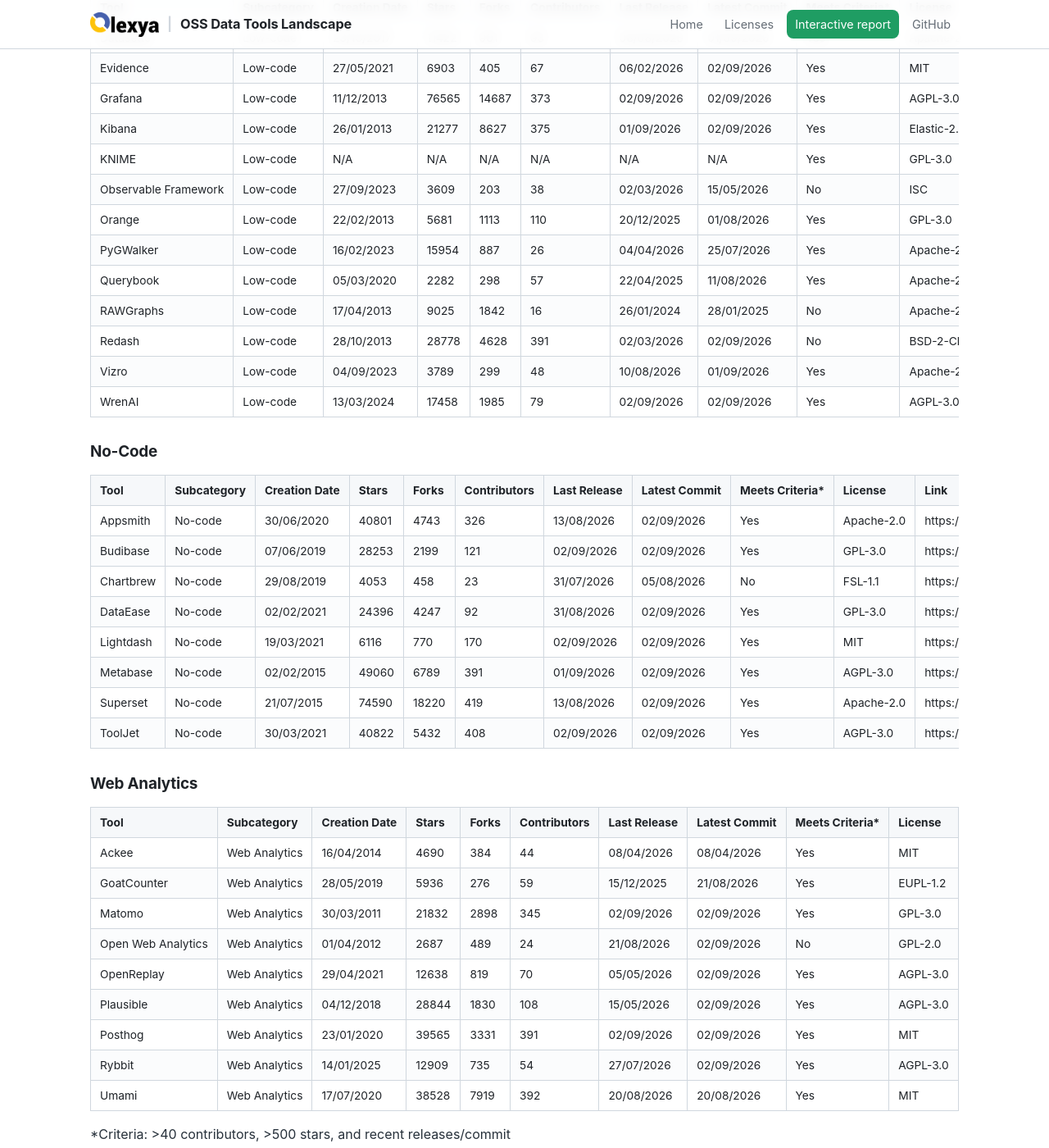
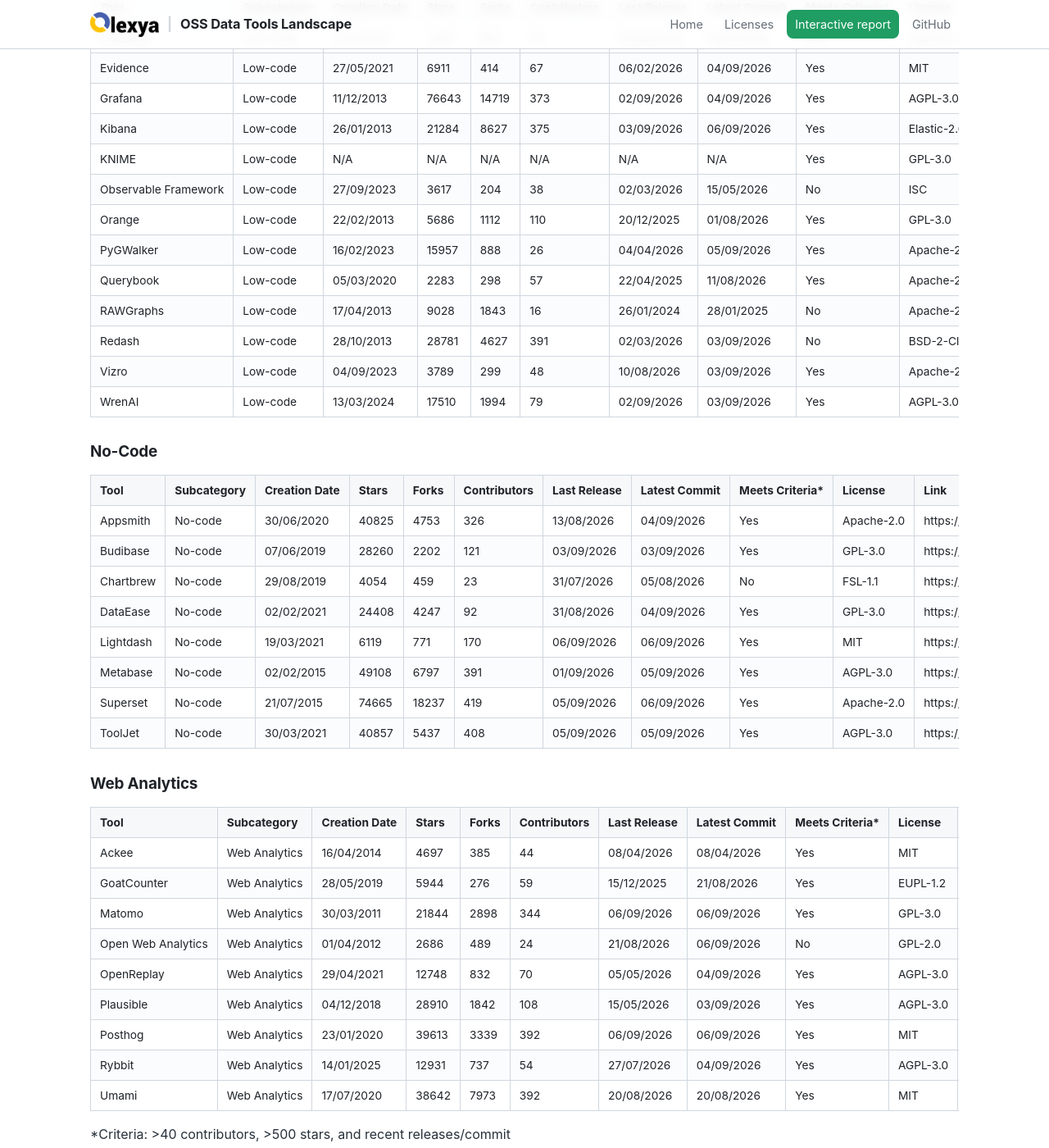
Before and after one commit to olexya/oss-data-tools-landscape, a Jekyll site: the page built from 04.analysis_and_output.md, in a window 1280 px wide and 1400 px high, scrolled down 2307 px. Shown: the whole window at 82% size. Built offline with Jekyll 4.4.1, drawn with Linux system fonts in a browser that asks for light colours; our own code applies the rules of GitHub Pages for plain Markdown files; some of the changed text lies outside the part shown.

Commit message:
Update tools inventory [automated]

```diff
--- a/04.analysis_and_output.md
+++ b/04.analysis_and_output.md
@@ -17,96 +17,96 @@ Here is a summary table of the main analysis and output tools we have identified
 
 | Tool | Subcategory | Creation Date | Stars | Forks | Contributors | Last Release | Latest Commit | Meets Criteria* | License | Link |
 |---|---|---|---|---|---|---|---|---|---|---|
-| AntV G2 | Framework | 26/05/2016 | 12601 | 1660 | 217 | 06/01/2026 | 15/07/2026 | Yes | MIT | https://github.com/antvis/G2 |
-| ApexCharts | Framework | 24/07/2018 | 15144 | 1371 | 230 | 31/08/2026 | 31/08/2026 | Yes | MIT | https://github.com/apexcharts/apexcharts.js |
-| Apache ECharts | Framework | 03/04/2013 | 67220 | 19814 | 273 | 19/05/2026 | 04/08/2026 | Yes | Apache-2.0 | https://github.com/apache/echarts |
-| Bokeh | Framework | 26/03/2012 | 20441 | 4260 | 388 | N/A | 02/09/2026 | Yes | BSD-3-Clause | https://github.com/bokeh/bokeh |
-| Chart JS | Framework | 17/03/2013 | 67676 | 11940 | 426 | 13/10/2025 | 27/05/2026 | Yes | MIT | https://github.com/chartjs/Chart.js |
-| Cube | Framework | 16/09/2018 | 20763 | 2130 | 368 | 01/09/2026 | 02/09/2026 | Yes | Apache-2.0 | https://github.com/cube-js/cube |
-| D3JS | Framework | 27/09/2010 | 113600 | 22668 | 136 | 12/03/2024 | 28/05/2026 | Yes | ISC | https://github.com/d3/d3 |
-| deck.gl | Framework | 15/12/2015 | 14549 | 2263 | 285 | 02/09/2026 | 02/09/2026 | Yes | MIT | https://github.com/visgl/deck.gl |
-| ggplot2 | Framework | 25/05/2008 | 6991 | 2125 | 351 | 22/04/2026 | 02/09/2026 | Yes | MIT | https://github.com/tidyverse/ggplot2 |
-| Great Tables | Framework | 06/05/2022 | 2724 | 129 | 34 | 24/08/2026 | 24/08/2026 | No | MIT | https://github.com/posit-dev/great-tables |
+| AntV G2 | Framework | 26/05/2016 | 12604 | 1660 | 217 | 06/01/2026 | 15/07/2026 | Yes | MIT | https://github.com/antvis/G2 |
+| ApexCharts | Framework | 24/07/2018 | 15149 | 1374 | 233 | 31/08/2026 | 06/09/2026 | Yes | MIT | https://github.com/apexcharts/apexcharts.js |
+| Apache ECharts | Framework | 03/04/2013 | 67258 | 19821 | 273 | 19/05/2026 | 04/09/2026 | Yes | Apache-2.0 | https://github.com/apache/echarts |
+| Bokeh | Framework | 26/03/2012 | 20445 | 4261 | 388 | N/A | 04/09/2026 | Yes | BSD-3-Clause | https://github.com/bokeh/bokeh |
+| Chart JS | Framework | 17/03/2013 | 67682 | 11941 | 426 | 13/10/2025 | 27/05/2026 | Yes | MIT | https://github.com/chartjs/Chart.js |
+| Cube | Framework | 16/09/2018 | 20785 | 2137 | 368 | 04/09/2026 | 06/09/2026 | Yes | Apache-2.0 | https://github.com/cube-js/cube |
+| D3JS | Framework | 27/09/2010 | 113662 | 22668 | 136 | 12/03/2024 | 28/05/2026 | Yes | ISC | https://github.com/d3/d3 |
+| deck.gl | Framework | 15/12/2015 | 14558 | 2262 | 285 | 05/09/2026 | 05/09/2026 | Yes | MIT | https://github.com/visgl/deck.gl |
+| ggplot2 | Framework | 25/05/2008 | 6991 | 2127 | 351 | 22/04/2026 | 02/09/2026 | Yes | MIT | https://github.com/tidyverse/ggplot2 |
+| Great Tables | Framework | 06/05/2022 | 2726 | 129 | 34 | 24/08/2026 | 24/08/2026 | No | MIT | https://github.com/posit-dev/great-tables |
 | Holoviz | Framework | 22/09/2017 | 914 | 127 | 24 | 22/03/2023 | 29/06/2026 | No | BSD-3-Clause | https://github.com/holoviz/holoviz |
-| kepler.gl | Framework | 28/02/2018 | 11995 | 1953 | 132 | 02/09/2026 | 02/09/2026 | Yes | MIT | https://github.com/keplergl/kepler.gl |
-| Lonboard | Framework | 31/08/2023 | 964 | 53 | 27 | 02/04/2026 | 01/09/2026 | No | MIT | https://github.com/developmentseed/lonboard |
-| Matplotlib | Framework | 19/02/2011 | 23139 | 8467 | 437 | 18/07/2026 | 01/09/2026 | Yes | Matplotlib | https://github.com/matplotlib/matplotlib |
+| kepler.gl | Framework | 28/02/2018 | 11995 | 1952 | 132 | 02/09/2026 | 06/09/2026 | Yes | MIT | https://github.com/keplergl/kepler.gl |
+| Lonboard | Framework | 31/08/2023 | 963 | 54 | 27 | 02/04/2026 | 01/09/2026 | No | MIT | https://github.com/developmentseed/lonboard |
+| Matplotlib | Framework | 19/02/2011 | 23197 | 8483 | 437 | 18/07/2026 | 06/09/2026 | Yes | Matplotlib | https://github.com/matplotlib/matplotlib |
 | Nivo | Framework | 16/04/2016 | 14091 | 1081 | 208 | 23/05/2025 | 21/07/2026 | Yes | MIT | https://github.com/plouc/nivo |
-| Perspective | Framework | 02/11/2017 | 11164 | 1333 | 89 | 25/08/2026 | 01/09/2026 | Yes | Apache-2.0 | https://github.com/finos/perspective |
-| Plotly | Framework | 21/11/2013 | 18763 | 2838 | 296 | 25/08/2026 | 02/09/2026 | Yes | MIT | https://github.com/plotly/plotly.py |
-| Plotnine | Framework | 24/04/2017 | 4758 | 252 | 99 | 14/08/2026 | 01/09/2026 | Yes | MIT | https://github.com/has2k1/plotnine |
-| Recharts | Framework | 07/08/2015 | 27535 | 1981 | 401 | 23/08/2026 | 01/09/2026 | Yes | MIT | https://github.com/recharts/recharts |
-| Seaborn | Framework | 18/06/2012 | 14010 | 2128 | 190 | 25/01/2024 | 06/07/2026 | Yes | BSD-3-Clause | https://github.com/mwaskom/seaborn |
-| Vega/Altair | Framework | 19/09/2015 | 10462 | 866 | 181 | 23/06/2026 | 16/08/2026 | Yes | BSD-3-Clause | https://github.com/vega/altair |
+| Perspective | Framework | 02/11/2017 | 11171 | 1334 | 89 | 04/09/2026 | 05/09/2026 | Yes | Apache-2.0 | https://github.com/finos/perspective |
+| Plotly | Framework | 21/11/2013 | 18766 | 2837 | 296 | 25/08/2026 | 04/09/2026 | Yes | MIT | https://github.com/plotly/plotly.py |
+| Plotnine | Framework | 24/04/2017 | 4757 | 253 | 99 | 14/08/2026 | 03/09/2026 | Yes | MIT | https://github.com/has2k1/plotnine |
+| Recharts | Framework | 07/08/2015 | 27546 | 1982 | 405 | 23/08/2026 | 06/09/2026 | Yes | MIT | https://github.com/recharts/recharts |
+| Seaborn | Framework | 18/06/2012 | 14016 | 2130 | 190 | 25/01/2024 | 06/07/2026 | Yes | BSD-3-Clause | https://github.com/mwaskom/seaborn |
+| Vega/Altair | Framework | 19/09/2015 | 10468 | 865 | 181 | 23/06/2026 | 16/08/2026 | Yes | BSD-3-Clause | https://github.com/vega/altair |
 | visx | Framework | 15/03/2017 | 21034 | 771 | 161 | 11/06/2026 | 22/06/2026 | Yes | MIT | https://github.com/airbnb/visx |
 
 ### High-Code
 
 | Tool | Subcategory | Creation Date | Stars | Forks | Contributors | Last Release | Latest Commit | Meets Criteria* | License | Link |
 |---|---|---|---|---|---|---|---|---|---|---|
-| Apache Zeppelin | High-code | 25/03/2015 | 6655 | 2837 | 338 | N/A | 02/09/2026 | Yes | Apache-2.0 | https://github.com/apache/zeppelin |
-| Gradio | High-code | 19/12/2018 | 43452 | 3583 | 466 | 24/08/2026 | 02/09/2026 | Yes | Apache-2.0 | https://github.com/gradio-app/gradio |
-| H2O Wave | High-code | 16/05/2020 | 4253 | 369 | 59 | 01/09/2026 | 01/09/2026 | Yes | Apache-2.0 | https://github.com/h2oai/wave |
-| Plotly Dash | High-code | 10/04/2015 | 24391 | 2317 | 191 | 21/07/2026 | 01/09/2026 | Yes | MIT | https://github.com/plotly/dash |
-| JupyterLab | High-code | 03/06/2016 | 15279 | 4085 | 364 | 10/08/2026 | 28/08/2026 | Yes | BSD-3-Clause | https://github.com/jupyterlab/jupyterlab |
-| Marimo | High-code | 14/08/2023 | 22616 | 1249 | 325 | 17/08/2026 | 02/09/2026 | Yes | Apache-2.0 | https://github.com/marimo-team/marimo |
-| NiceGUI | High-code | 07/05/2021 | 16176 | 941 | 214 | 12/08/2026 | 27/08/2026 | Yes | MIT | https://github.com/zauberzeug/nicegui |
-| Observable | High-code | 02/05/2017 | 1087 | 84 | 12 | 06/11/2024 | 08/05/2026 | No | ISC | https://github.com/observablehq/runtime |
-| Panel | High-code | 23/08/2018 | 5768 | 625 | 221 | 17/08/2026 | 31/08/2026 | Yes | BSD-3-Clause | https://github.com/holoviz/panel |
+| Apache Zeppelin | High-code | 25/03/2015 | 6656 | 2840 | 338 | N/A | 06/09/2026 | Yes | Apache-2.0 | https://github.com/apache/zeppelin |
+| Gradio | High-code | 19/12/2018 | 43481 | 3588 | 466 | 24/08/2026 | 04/09/2026 | Yes | Apache-2.0 | https://github.com/gradio-app/gradio |
+| H2O Wave | High-code | 16/05/2020 | 4252 | 369 | 59 | 01/09/2026 | 01/09/2026 | Yes | Apache-2.0 | https://github.com/h2oai/wave |
+| Plotly Dash | High-code | 10/04/2015 | 24398 | 2316 | 191 | 21/07/2026 | 04/09/2026 | Yes | MIT | https://github.com/plotly/dash |
+| JupyterLab | High-code | 03/06/2016 | 15284 | 4087 | 364 | 10/08/2026 | 04/09/2026 | Yes | BSD-3-Clause | https://github.com/jupyterlab/jupyterlab |
+| Marimo | High-code | 14/08/2023 | 22670 | 1251 | 326 | 17/08/2026 | 04/09/2026 | Yes | Apache-2.0 | https://github.com/marimo-team/marimo |
+| NiceGUI | High-code | 07/05/2021 | 16189 | 945 | 214 | 12/08/2026 | 27/08/2026 | Yes | MIT | https://github.com/zauberzeug/nicegui |
+| Observable | High-code | 02/05/2017 | 1091 | 84 | 12 | 06/11/2024 | 08/05/2026 | No | ISC | https://github.com/observablehq/runtime |
+| Panel | High-code | 23/08/2018 | 5769 | 625 | 221 | 17/08/2026 | 31/08/2026 | Yes | BSD-3-Clause | https://github.com/holoviz/panel |
 | Py Shiny | High-code | 27/07/2021 | 1750 | 134 | 46 | 29/07/2026 | 02/09/2026 | Yes | MIT | https://github.com/posit-dev/py-shiny |
-| Quarto | High-code | 25/09/2020 | 5979 | 456 | 150 | 02/09/2026 | 02/09/2026 | Yes | MIT | https://github.com/quarto-dev/quarto-cli |
-| Reflex | High-code | 25/10/2022 | 28871 | 1775 | 208 | 02/09/2026 | 02/09/2026 | Yes | Apache-2.0 | https://github.com/reflex-dev/reflex |
-| Rill | High-code | 09/12/2021 | 2862 | 198 | 51 | 01/09/2026 | 02/09/2026 | Yes | Apache-2.0 | https://github.com/rilldata/rill |
-| Shiny (R) | High-code | 20/06/2012 | 5682 | 1889 | 91 | 22/06/2026 | 26/08/2026 | Yes | MIT | https://github.com/rstudio/shiny |
-| Solara | High-code | 09/03/2022 | 2172 | 199 | 48 | N/A | 25/08/2026 | Yes | MIT | https://github.com/widgetti/solara |
-| Streamlit | High-code | 24/08/2019 | 45669 | 4372 | 319 | 01/09/2026 | 02/09/2026 | Yes | Apache-2.0 | https://github.com/streamlit/streamlit |
-| Taipy | High-code | 18/02/2022 | 19435 | 1998 | 78 | 30/04/2026 | 07/05/2026 | Yes | Apache-2.0 | https://github.com/Avaiga/taipy |
-| Voila | High-code | 21/08/2018 | 5942 | 527 | 72 | 22/04/2026 | 12/06/2026 | Yes | BSD-3-Clause | https://github.com/voila-dashboards/voila |
+| Quarto | High-code | 25/09/2020 | 5987 | 455 | 150 | 03/09/2026 | 04/09/2026 | Yes | MIT | https://github.com/quarto-dev/quarto-cli |
+| Reflex | High-code | 25/10/2022 | 28881 | 1775 | 208 | 02/09/2026 | 05/09/2026 | Yes | Apache-2.0 | https://github.com/reflex-dev/reflex |
+| Rill | High-code | 09/12/2021 | 2867 | 199 | 51 | 01/09/2026 | 05/09/2026 | Yes | Apache-2.0 | https://github.com/rilldata/rill |
+| Shiny (R) | High-code | 20/06/2012 | 5682 | 1891 | 91 | 22/06/2026 | 26/08/2026 | Yes | MIT | https://github.com/rstudio/shiny |
+| Solara | High-code | 09/03/2022 | 2171 | 200 | 49 | N/A | 05/09/2026 | Yes | MIT | https://github.com/widgetti/solara |
+| Streamlit | High-code | 24/08/2019 | 45703 | 4374 | 319 | 01/09/2026 | 05/09/2026 | Yes | Apache-2.0 | https://github.com/streamlit/streamlit |
+| Taipy | High-code | 18/02/2022 | 19433 | 1997 | 78 | 30/04/2026 | 07/05/2026 | Yes | Apache-2.0 | https://github.com/Avaiga/taipy |
+| Voila | High-code | 21/08/2018 | 5942 | 527 | 73 | 04/09/2026 | 04/09/2026 | Yes | BSD-3-Clause | https://github.com/voila-dashboards/voila |
 
 ### Low-Code
 
 | Tool | Subcategory | Creation Date | Stars | Forks | Contributors | Last Release | Latest Commit | Meets Criteria* | License | Link |
 |---|---|---|---|---|---|---|---|---|---|---|
-| Datasette | Low-code | 23/10/2017 | 11422 | 901 | 93 | 06/08/2026 | 01/09/2026 | Yes | Apache-2.0 | https://github.com/simonw/datasette |
-| Evidence | Low-code | 27/05/2021 | 6903 | 405 | 67 | 06/02/2026 | 02/09/2026 | Yes | MIT | https://github.com/evidence-dev/evidence |
-| Grafana | Low-code | 11/12/2013 | 76565 | 14687 | 373 | 02/09/2026 | 02/09/2026 | Yes | AGPL-3.0 | https://github.com/grafana/grafana |
-| Kibana | Low-code | 26/01/2013 | 21277 | 8627 | 375 | 01/09/2026 | 02/09/2026 | Yes | Elastic-2.0 | https://github.com/elastic/kibana |
+| Datasette | Low-code | 23/10/2017 | 11431 | 902 | 93 | 06/08/2026 | 01/09/2026 | Yes | Apache-2.0 | https://github.com/simonw/datasette |
+| Evidence | Low-code | 27/05/2021 | 6911 | 414 | 67 | 06/02/2026 | 04/09/2026 | Yes | MIT | https://github.com/evidence-dev/evidence |
+| Grafana | Low-code | 11/12/2013 | 76643 | 14719 | 373 | 02/09/2026 | 04/09/2026 | Yes | AGPL-3.0 | https://github.com/grafana/grafana |
+| Kibana | Low-code | 26/01/2013 | 21284 | 8627 | 375 | 03/09/2026 | 06/09/2026 | Yes | Elastic-2.0 | https://github.com/elastic/kibana |
 | KNIME | Low-code | N/A | N/A | N/A | N/A | N/A | N/A | Yes | GPL-3.0 | https://github.com/knime/knime-core |
-| Observable Framework | Low-code | 27/09/2023 | 3609 | 203 | 38 | 02/03/2026 | 15/05/2026 | No | ISC | https://github.com/observablehq/framework |
-| Orange | Low-code | 22/02/2013 | 5681 | 1113 | 110 | 20/12/2025 | 01/08/2026 | Yes | GPL-3.0 | https://github.com/biolab/orange3 |
-| PyGWalker | Low-code | 16/02/2023 | 15954 | 887 | 26 | 04/04/2026 | 25/07/2026 | Yes | Apache-2.0 | https://github.com/Kanaries/pygwalker |
-| Querybook | Low-code | 05/03/2020 | 2282 | 298 | 57 | 22/04/2025 | 11/08/2026 | Yes | Apache-2.0 | https://github.com/pinterest/querybook |
-| RAWGraphs | Low-code | 17/04/2013 | 9025 | 1842 | 16 | 26/01/2024 | 28/01/2025 | No | Apache-2.0 | https://github.com/rawgraphs/rawgraphs-app |
-| Redash | Low-code | 28/10/2013 | 28778 | 4628 | 391 | 02/03/2026 | 02/09/2026 | No | BSD-2-Clause | https://github.com/getredash/redash |
-| Vizro | Low-code | 04/09/2023 | 3789 | 299 | 48 | 10/08/2026 | 01/09/2026 | Yes | Apache-2.0 | https://github.com/mckinsey/vizro |
-| WrenAI | Low-code | 13/03/2024 | 17458 | 1985 | 79 | 02/09/2026 | 02/09/2026 | Yes | AGPL-3.0 | https://github.com/Canner/WrenAI |
+| Observable Framework | Low-code | 27/09/2023 | 3617 | 204 | 38 | 02/03/2026 | 15/05/2026 | No | ISC | https://github.com/observablehq/framework |
+| Orange | Low-code | 22/02/2013 | 5686 | 1112 | 110 | 20/12/2025 | 01/08/2026 | Yes | GPL-3.0 | https://github.com/biolab/orange3 |
+| PyGWalker | Low-code | 16/02/2023 | 15957 | 888 | 26 | 04/04/2026 | 05/09/2026 | Yes | Apache-2.0 | https://github.com/Kanaries/pygwalker |
+| Querybook | Low-code | 05/03/2020 | 2283 | 298 | 57 | 22/04/2025 | 11/08/2026 | Yes | Apache-2.0 | https://github.com/pinterest/querybook |
+| RAWGraphs | Low-code | 17/04/2013 | 9028 | 1843 | 16 | 26/01/2024 | 28/01/2025 | No | Apache-2.0 | https://github.com/rawgraphs/rawgraphs-app |
+| Redash | Low-code | 28/10/2013 | 28781 | 4627 | 391 | 02/03/2026 | 03/09/2026 | No | BSD-2-Clause | https://github.com/getredash/redash |
+| Vizro | Low-code | 04/09/2023 | 3789 | 299 | 48 | 10/08/2026 | 03/09/2026 | Yes | Apache-2.0 | https://github.com/mckinsey/vizro |
+| WrenAI | Low-code | 13/03/2024 | 17510 | 1994 | 79 | 02/09/2026 | 03/09/2026 | Yes | AGPL-3.0 | https://github.com/Canner/WrenAI |
 
 ### No-Code
 
 | Tool | Subcategory | Creation Date | Stars | Forks | Contributors | Last Release | Latest Commit | Meets Criteria* | License | Link |
 |---|---|---|---|---|---|---|---|---|---|---|
-| Appsmith | No-code | 30/06/2020 | 40801 | 4743 | 326 | 13/08/2026 | 02/09/2026 | Yes | Apache-2.0 | https://github.com/appsmithorg/appsmith |
-| Budibase | No-code | 07/06/2019 | 28253 | 2199 | 121 | 02/09/2026 | 02/09/2026 | Yes | GPL-3.0 | https://github.com/Budibase/budibase |
-| Chartbrew | No-code | 29/08/2019 | 4053 | 458 | 23 | 31/07/2026 | 05/08/2026 | No | FSL-1.1 | https://github.com/chartbrew/chartbrew |
-| DataEase | No-code | 02/02/2021 | 24396 | 4247 | 92 | 31/08/2026 | 02/09/2026 | Yes | GPL-3.0 | https://github.com/dataease/dataease |
-| Lightdash | No-code | 19/03/2021 | 6116 | 770 | 170 | 02/09/2026 | 02/09/2026 | Yes | MIT | https://github.com/lightdash/lightdash |
-| Metabase | No-code | 02/02/2015 | 49060 | 6789 | 391 | 01/09/2026 | 02/09/2026 | Yes | AGPL-3.0 | https://github.com/metabase/metabase |
-| Superset | No-code | 21/07/2015 | 74590 | 18220 | 419 | 13/08/2026 | 02/09/2026 | Yes | Apache-2.0 | https://github.com/apache/superset |
-| ToolJet | No-code | 30/03/2021 | 40822 | 5432 | 408 | 02/09/2026 | 02/09/2026 | Yes | AGPL-3.0 | https://github.com/ToolJet/ToolJet |
+| Appsmith | No-code | 30/06/2020 | 40825 | 4753 | 326 | 13/08/2026 | 04/09/2026 | Yes | Apache-2.0 | https://github.com/appsmithorg/appsmith |
+| Budibase | No-code | 07/06/2019 | 28260 | 2202 | 121 | 03/09/2026 | 03/09/2026 | Yes | GPL-3.0 | https://github.com/Budibase/budibase |
+| Chartbrew | No-code | 29/08/2019 | 4054 | 459 | 23 | 31/07/2026 | 05/08/2026 | No | FSL-1.1 | https://github.com/chartbrew/chartbrew |
+| DataEase | No-code | 02/02/2021 | 24408 | 4247 | 92 | 31/08/2026 | 04/09/2026 | Yes | GPL-3.0 | https://github.com/dataease/dataease |
+| Lightdash | No-code | 19/03/2021 | 6119 | 771 | 170 | 06/09/2026 | 06/09/2026 | Yes | MIT | https://github.com/lightdash/lightdash |
+| Metabase | No-code | 02/02/2015 | 49108 | 6797 | 391 | 01/09/2026 | 05/09/2026 | Yes | AGPL-3.0 | https://github.com/metabase/metabase |
+| Superset | No-code | 21/07/2015 | 74665 | 18237 | 419 | 05/09/2026 | 06/09/2026 | Yes | Apache-2.0 | https://github.com/apache/superset |
+| ToolJet | No-code | 30/03/2021 | 40857 | 5437 | 408 | 05/09/2026 | 05/09/2026 | Yes | AGPL-3.0 | https://github.com/ToolJet/ToolJet |
 
 ### Web Analytics
 
 | Tool | Subcategory | Creation Date | Stars | Forks | Contributors | Last Release | Latest Commit | Meets Criteria* | License | Link |
 |---|---|---|---|---|---|---|---|---|---|---|
-| Ackee | Web Analytics | 16/04/2014 | 4690 | 384 | 44 | 08/04/2026 | 08/04/2026 | Yes | MIT | https://github.com/electerious/Ackee |
-| GoatCounter | Web Analytics | 28/05/2019 | 5936 | 276 | 59 | 15/12/2025 | 21/08/2026 | Yes | EUPL-1.2 | https://github.com/arp242/goatcounter |
-| Matomo | Web Analytics | 30/03/2011 | 21832 | 2898 | 345 | 02/09/2026 | 02/09/2026 | Yes | GPL-3.0 | https://github.com/matomo-org/matomo |
-| Open Web Analytics | Web Analytics | 01/04/2012 | 2687 | 489 | 24 | 21/08/2026 | 02/09/2026 | No | GPL-2.0 | https://github.com/Open-Web-Analytics/Open-Web-Analytics |
-| OpenReplay | Web Analytics | 29/04/2021 | 12638 | 819 | 70 | 05/05/2026 | 02/09/2026 | Yes | AGPL-3.0 | https://github.com/openreplay/openreplay |
-| Plausible | Web Analytics | 04/12/2018 | 28844 | 1830 | 108 | 15/05/2026 | 02/09/2026 | Yes | AGPL-3.0 | https://github.com/plausible/analytics |
-| Posthog | Web Analytics | 23/01/2020 | 39565 | 3331 | 391 | 02/09/2026 | 02/09/2026 | Yes | MIT | https://github.com/PostHog/posthog |
-| Rybbit | Web Analytics | 14/01/2025 | 12909 | 735 | 54 | 27/07/2026 | 02/09/2026 | Yes | AGPL-3.0 | https://github.com/rybbit-io/rybbit |
-| Umami | Web Analytics | 17/07/2020 | 38528 | 7919 | 392 | 20/08/2026 | 20/08/2026 | Yes | MIT | https://github.com/umami-software/umami |
+| Ackee | Web Analytics | 16/04/2014 | 4697 | 385 | 44 | 08/04/2026 | 08/04/2026 | Yes | MIT | https://github.com/electerious/Ackee |
+| GoatCounter | Web Analytics | 28/05/2019 | 5944 | 276 | 59 | 15/12/2025 | 21/08/2026 | Yes | EUPL-1.2 | https://github.com/arp242/goatcounter |
+| Matomo | Web Analytics | 30/03/2011 | 21844 | 2898 | 344 | 06/09/2026 | 06/09/2026 | Yes | GPL-3.0 | https://github.com/matomo-org/matomo |
+| Open Web Analytics | Web Analytics | 01/04/2012 | 2686 | 489 | 24 | 21/08/2026 | 06/09/2026 | No | GPL-2.0 | https://github.com/Open-Web-Analytics/Open-Web-Analytics |
+| OpenReplay | Web Analytics | 29/04/2021 | 12748 | 832 | 70 | 05/05/2026 | 04/09/2026 | Yes | AGPL-3.0 | https://github.com/openreplay/openreplay |
+| Plausible | Web Analytics | 04/12/2018 | 28910 | 1842 | 108 | 15/05/2026 | 03/09/2026 | Yes | AGPL-3.0 | https://github.com/plausible/analytics |
+| Posthog | Web Analytics | 23/01/2020 | 39613 | 3339 | 392 | 06/09/2026 | 06/09/2026 | Yes | MIT | https://github.com/PostHog/posthog |
+| Rybbit | Web Analytics | 14/01/2025 | 12931 | 737 | 54 | 27/07/2026 | 04/09/2026 | Yes | AGPL-3.0 | https://github.com/rybbit-io/rybbit |
+| Umami | Web Analytics | 17/07/2020 | 38642 | 7973 | 392 | 20/08/2026 | 20/08/2026 | Yes | MIT | https://github.com/umami-software/umami |
 
 *Criteria: >40 contributors, >500 stars, and recent releases/commit
 
```
Also changed, not shown: 01.ingestion_and_transport.md (+37 -37 lines), 02.storage.md (+34 -34 lines), 03.query_and_processing.md (+49 -49 lines), 05.platform_management.md (+49 -49 lines).
